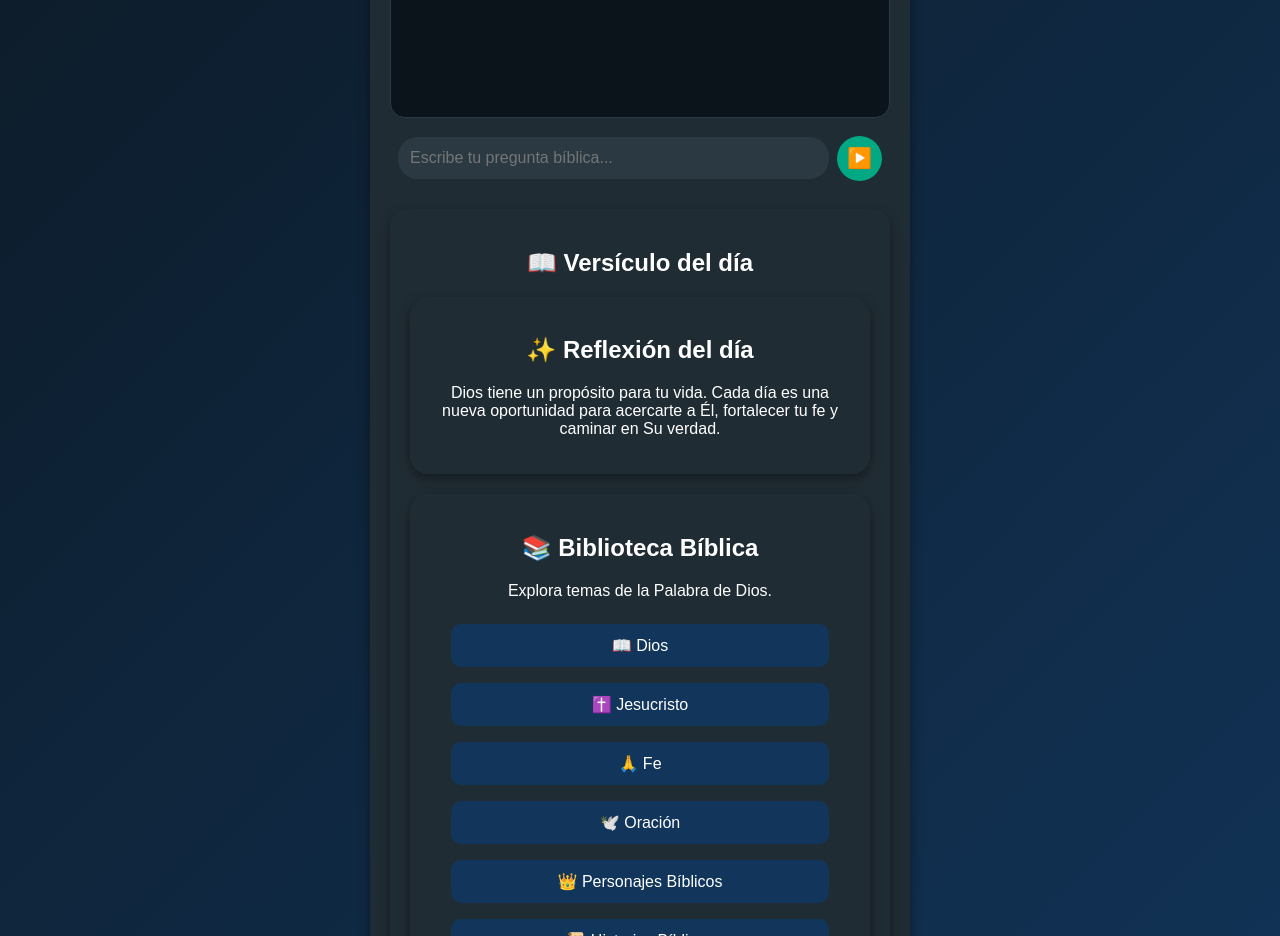
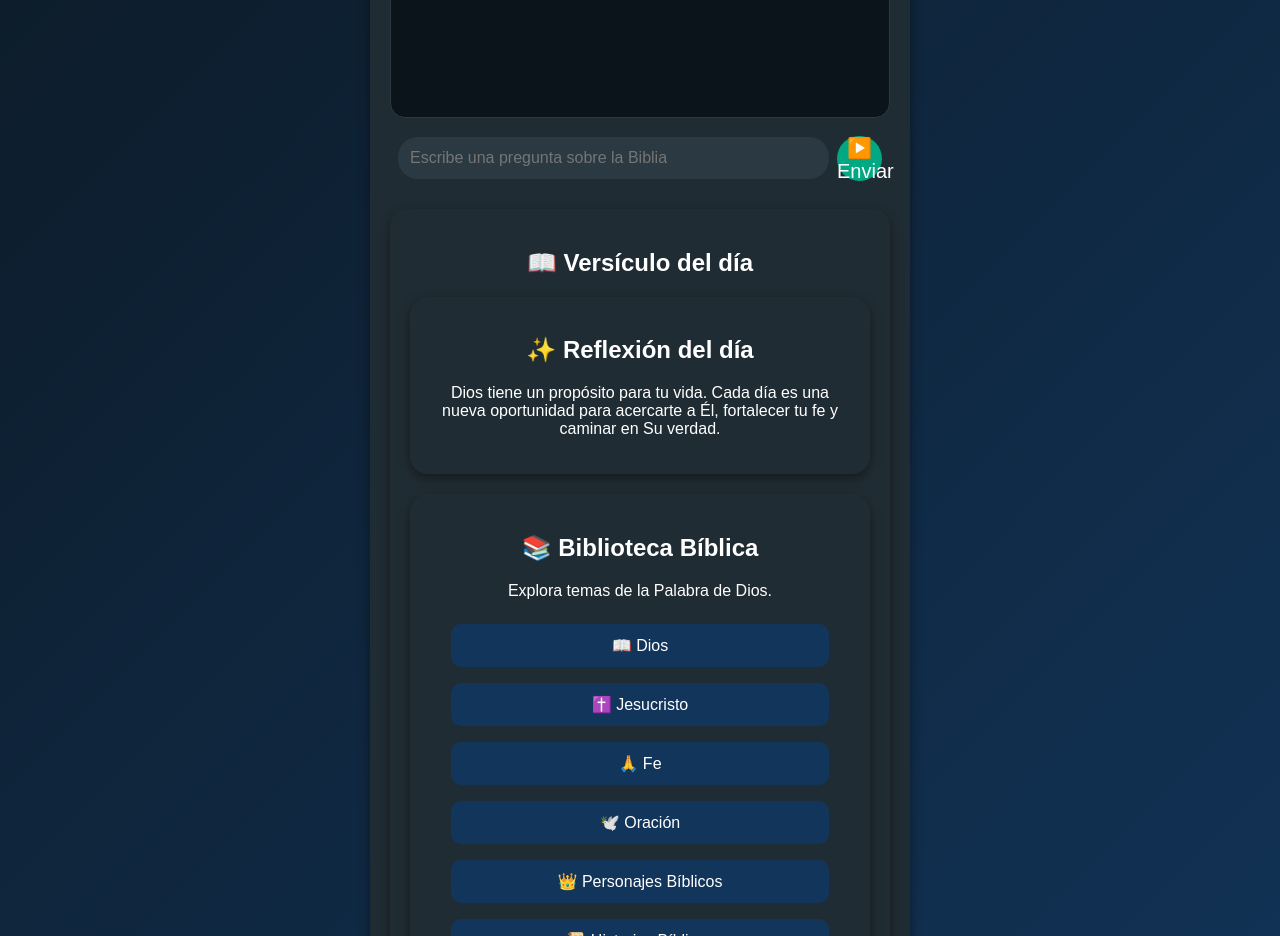
Before and after one commit to ozkarayala425/VozdefeIA1, a plain HTML site: page index.html in a window 1280 px wide. Shown: the part 880-1816 px from the top of the page. Drawn offline with Linux system fonts and the light colour scheme.

Commit message:
Update input placeholder and button text in index.html
Signed-off-by: VozdefeIA  <ozkarayala.425@gmail.com>

```diff
--- a/index.html
+++ b/index.html
@@ -202,13 +202,10 @@ Escribe una pregunta sobre la Biblia y conversaré contigo.
 <div id="chat"></div>
 <div class="input-area">
 
-<input
-id="mensaje"
-type="text"
-placeholder="Escribe tu pregunta bíblica..."
->
+<input id="mensaje" type="text" placeholder="Escribe una pregunta sobre la Biblia">
+
 <button onclick="enviar()">
-▶️
+▶️ Enviar
 </button>
 
 </div>
```
